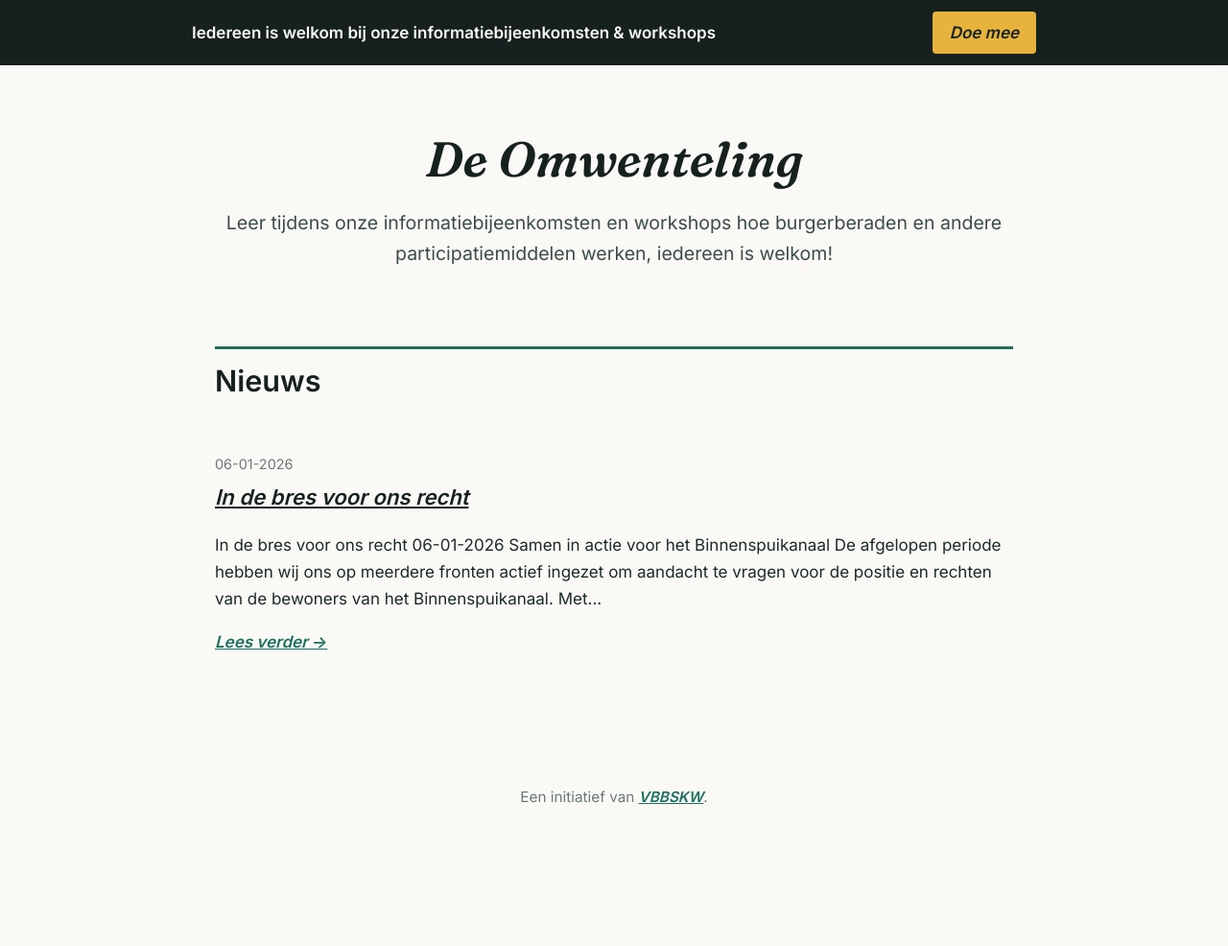
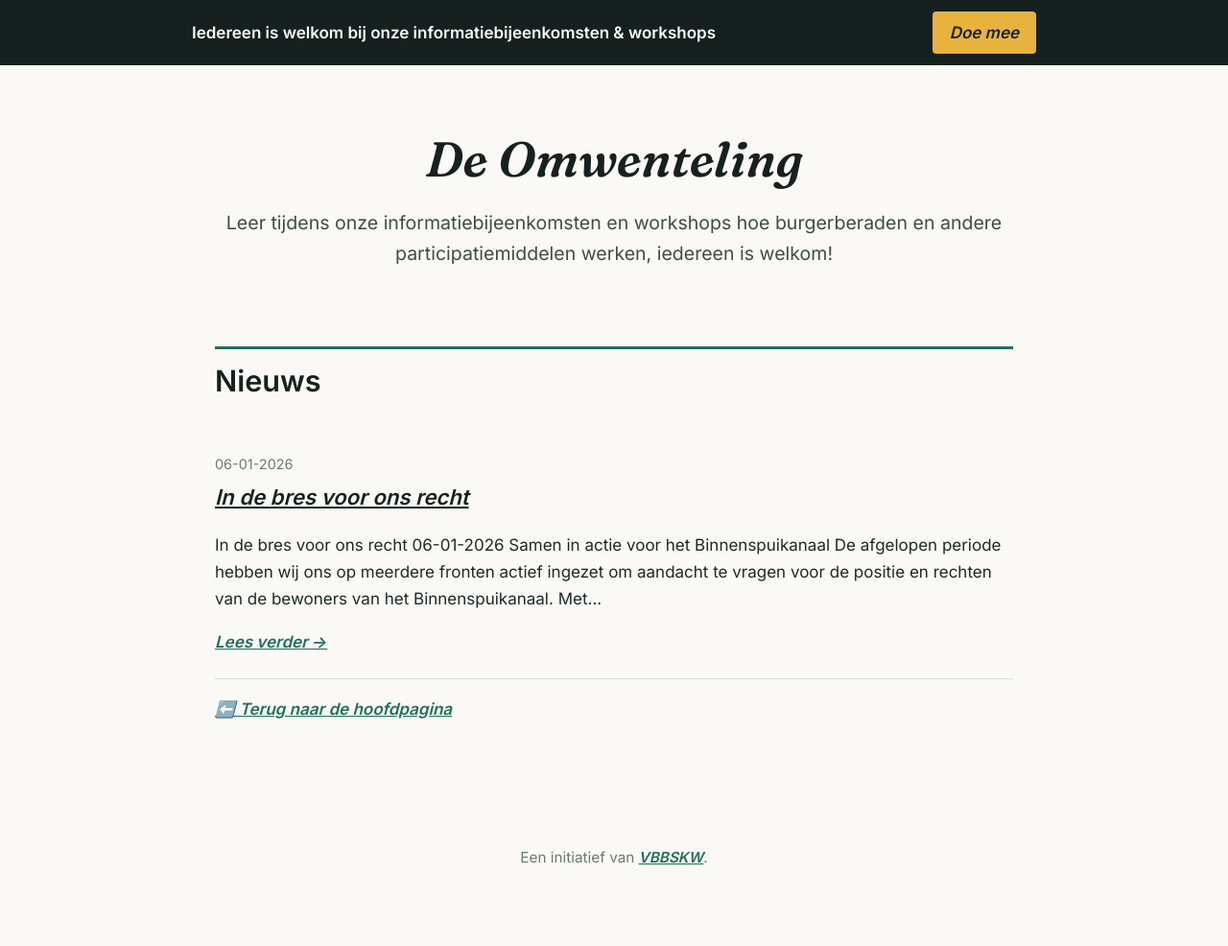
Before and after one commit to Klikblitser/Omwenteling, a Jekyll site: the page built from nieuws.md, in a window 1280 px wide. Shown: the whole page at 96% size. Built offline with Jekyll 4.4.1, drawn with Linux system fonts in a browser that asks for light colours; before the commit the page ends 923 px from its top, so only the background shows below that.

Commit message:
terug naar homepage

```diff
--- a/nieuws.md
+++ b/nieuws.md
@@ -17,3 +17,5 @@
   <a class="nieuws-lees-meer" href="{{ post.url | relative_url }}">Lees verder →</a>
 </div>
 {% endfor %}
+
+[⬅️ Terug naar de hoofdpagina](./)
```
